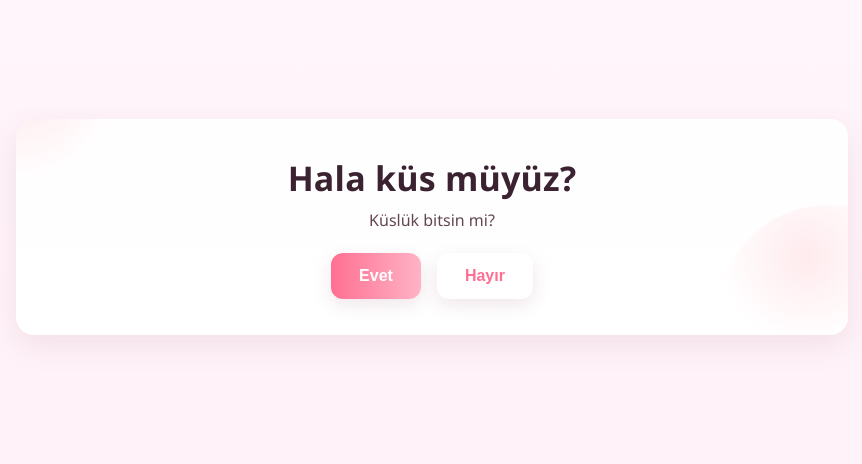
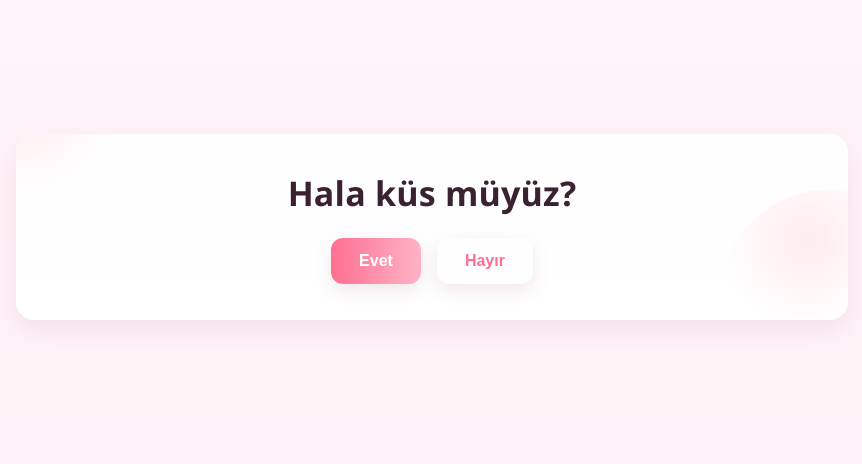
Before and after one commit to diesel8603/D.., a plain HTML site: page index.html in a window 1280 px wide. Shown: the part 173-637 px from the top of the page, without its empty margins (208-1070 px from the left). Drawn offline with Linux system fonts and the light colour scheme.

Commit message:
Update index.html

```diff
--- a/index.html
+++ b/index.html
@@ -167,7 +167,7 @@
     <!-- SCREEN 1 -->
     <div class="screen screen-1 active" id="screen1">
       <h1>Hala küs müyüz?</h1>
-      <p class="lead">Küslük bitsin mi?</p>
+      <p class="lead"></p>
       <div class="buttons">
         <button class="btn btn-evet" id="yesBtn">Evet</button>
         <button class="btn btn-hayir" id="noBtn">Hayır</button>
```
